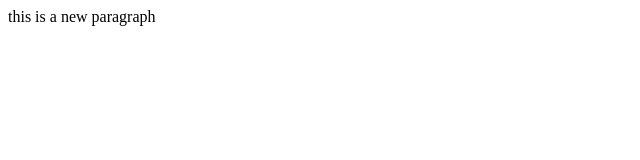
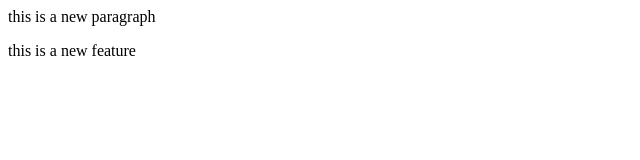
Before and after one commit to DhruvKumar2917/localRepo, a plain HTML site: page index.html in a window 1280 px wide. Shown: the whole page, without its empty margins (0-640 px from the left). Drawn offline with Linux system fonts and the light colour scheme.

Commit message:
add new feature

```diff
--- a/index.html
+++ b/index.html
@@ -1,2 +1,4 @@
 <p>this is a new paragraph
 </p>
+<p> this is a new feature
+</p>
```
